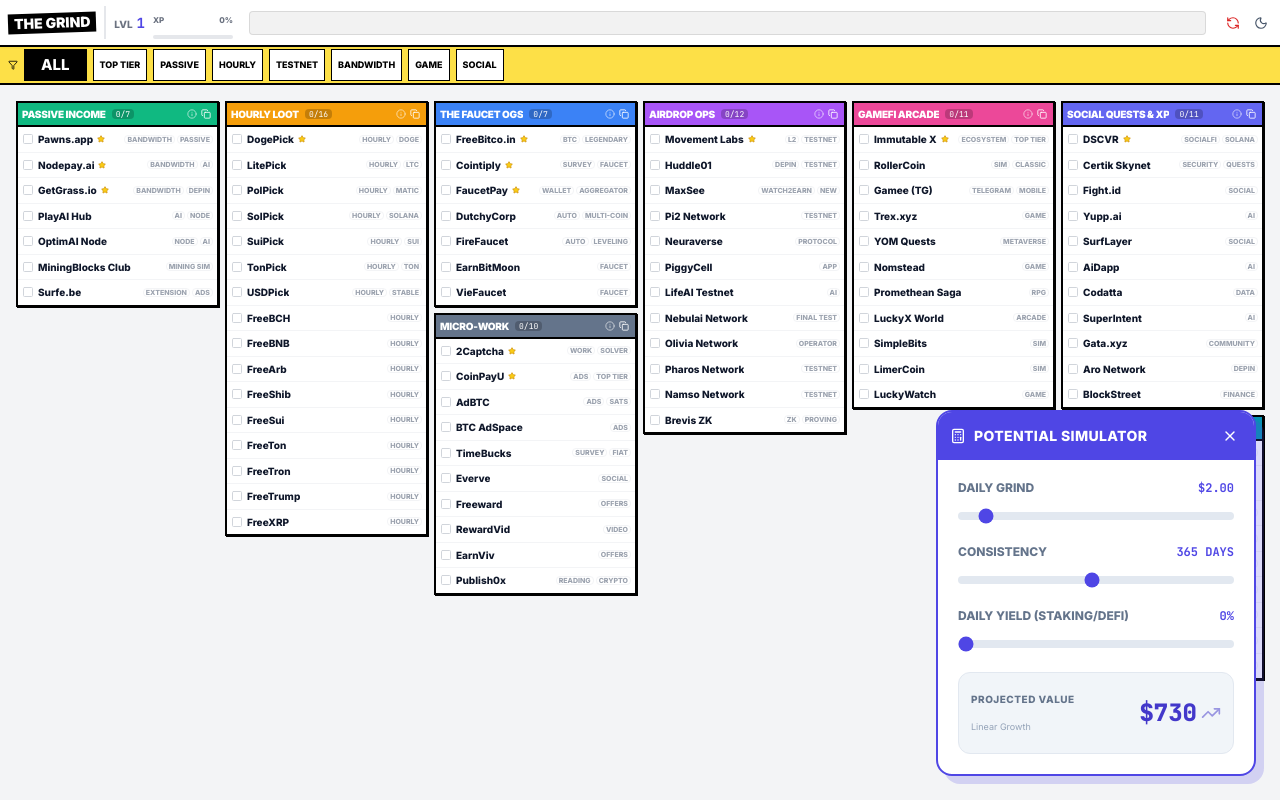
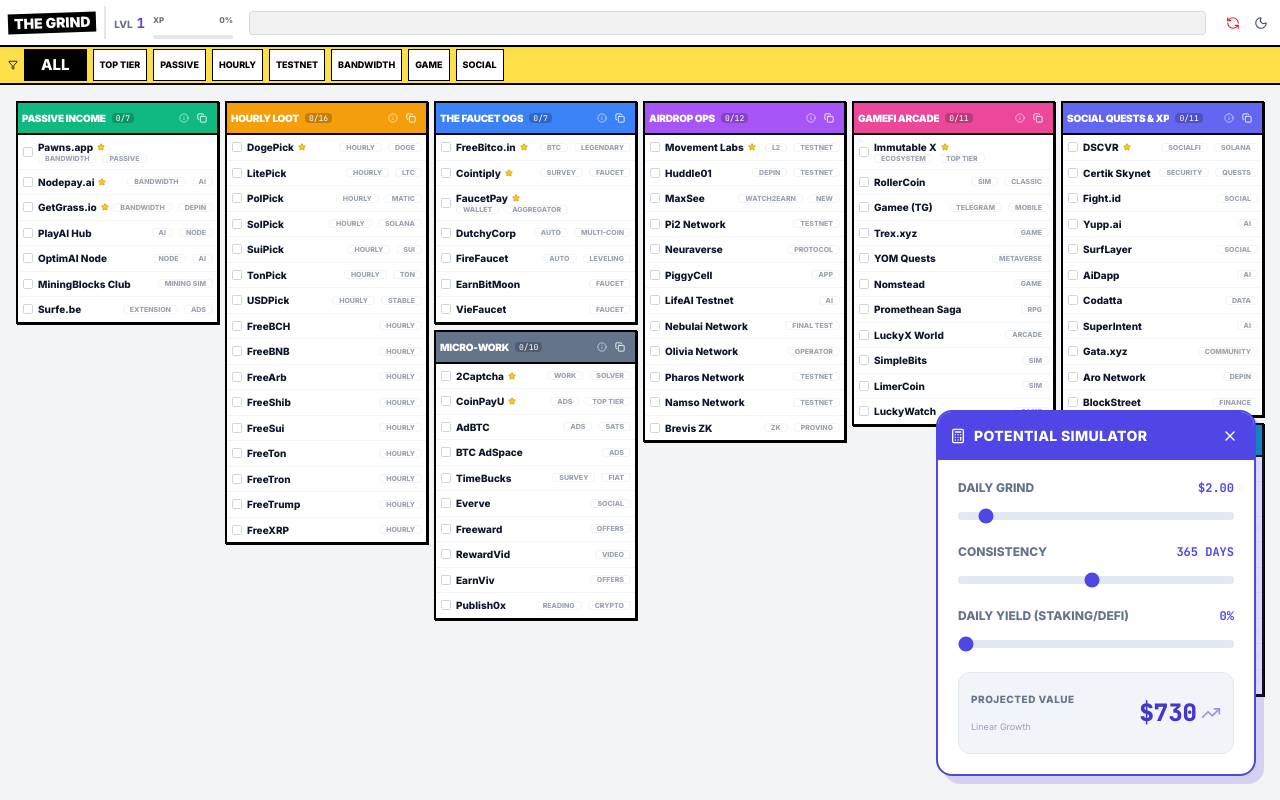
Before and after one commit to source347/compact-linkbox-generated-by-ai-studio, a React (Vite) app: page / in a window 1280 px wide. Built offline with nearby package versions, Linux system fonts and the light colour scheme.

Commit message:
Update LinkCard.tsx

```diff
--- a/components/LinkCard.tsx
+++ b/components/LinkCard.tsx
@@ -46,7 +46,7 @@ const LinkCard: React.FC<LinkCardProps> = ({ category, links, completedIds, onTo
           </div>
           <button
             onClick={copyAllLinks}
-            className="p-0.5 hover:bg-black/20 rounded transition-colors"
+            className="p-1.5 hover:bg-black/20 rounded transition-colors"
             title="Copy All URLs"
           >
             {copied ? <Check className="w-2.5 h-2.5" /> : <Copy className="w-2.5 h-2.5" />}
@@ -93,9 +93,9 @@ const LinkCard: React.FC<LinkCardProps> = ({ category, links, completedIds, onTo
                   </div>
                   {/* Tags always visible to fill space */}
                   {link.tags && (
-                    <div className="flex gap-0.5 flex-wrap justify-end">
+                    <div className="flex gap-1.5 flex-wrap justify-end">
                       {link.tags.slice(0, 2).map(tag => (
-                        <span key={tag} className="text-[7px] uppercase font-bold text-gray-400 dark:text-gray-600 border border-gray-100 dark:border-gray-800 px-0.5 rounded leading-none">
+                        <span key={tag} className="text-[7px] uppercase font-bold text-gray-400 dark:text-gray-600 border border-gray-100 dark:border-gray-800 px-1.5 rounded leading-none">
                           {tag}
                         </span>
                       ))}
@@ -109,7 +109,7 @@ const LinkCard: React.FC<LinkCardProps> = ({ category, links, completedIds, onTo
       </div>
 
        {isAllDone && (
-         <div className="bg-emerald-500 text-white text-center py-0.5 text-[8px] font-black uppercase tracking-widest leading-none">
+         <div className="bg-emerald-500 text-white text-center py-1.5 text-[8px] font-black uppercase tracking-widest leading-none">
            COMPLETE
          </div>
        )}
```
